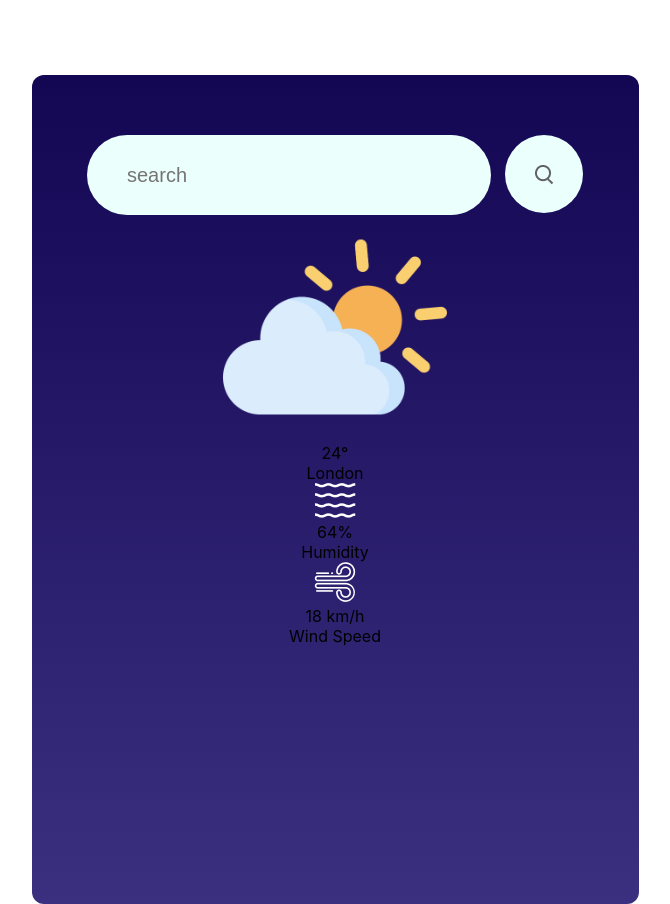
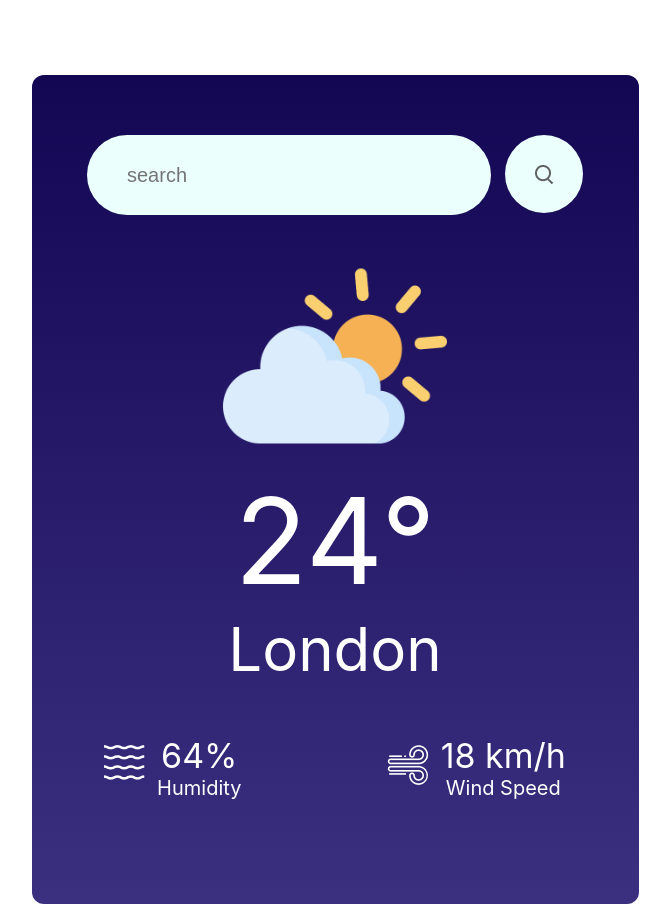
Before and after one commit to jackiejr18/react-weather-app, a React (Create React App) app: page / in a window 1280 px wide. Shown: the whole page, without its empty margins (305-975 px from the left). Built offline with nearby package versions, Linux system fonts and the light colour scheme.

Commit message:
completion of css for app

```diff
--- a/src/Components/WeatherApp/WeatherApp.css
+++ b/src/Components/WeatherApp/WeatherApp.css
@@ -38,3 +38,53 @@
   border-radius: 40px;
   cursor: pointer;
 }
+
+.weather-image {
+  margin-top: 29px;
+  display: flex;
+  justify-content: center;
+}
+
+.weather-temp {
+  display: flex;
+  justify-content: center;
+  color: white;
+  font-size: 120px;
+  font-weight: 400;
+}
+
+.weather-location {
+  display: flex;
+  justify-content: center;
+  color: white;
+  font-size: 60px;
+  font-weight: 400;
+}
+
+.data-container {
+  margin-top: 50px;
+  color: white;
+  display: flex;
+  justify-content: center;
+}
+
+.element {
+  margin: auto;
+  display: flex;
+  align-items: flex-start;
+  gap: 12px;
+}
+
+.data {
+  font-size: 34px;
+  font-weight: 400;
+}
+
+.text {
+  font-size: 20px;
+  font-weight: 400;
+}
+
+.icon {
+  margin-top: 10px;
+}
```
